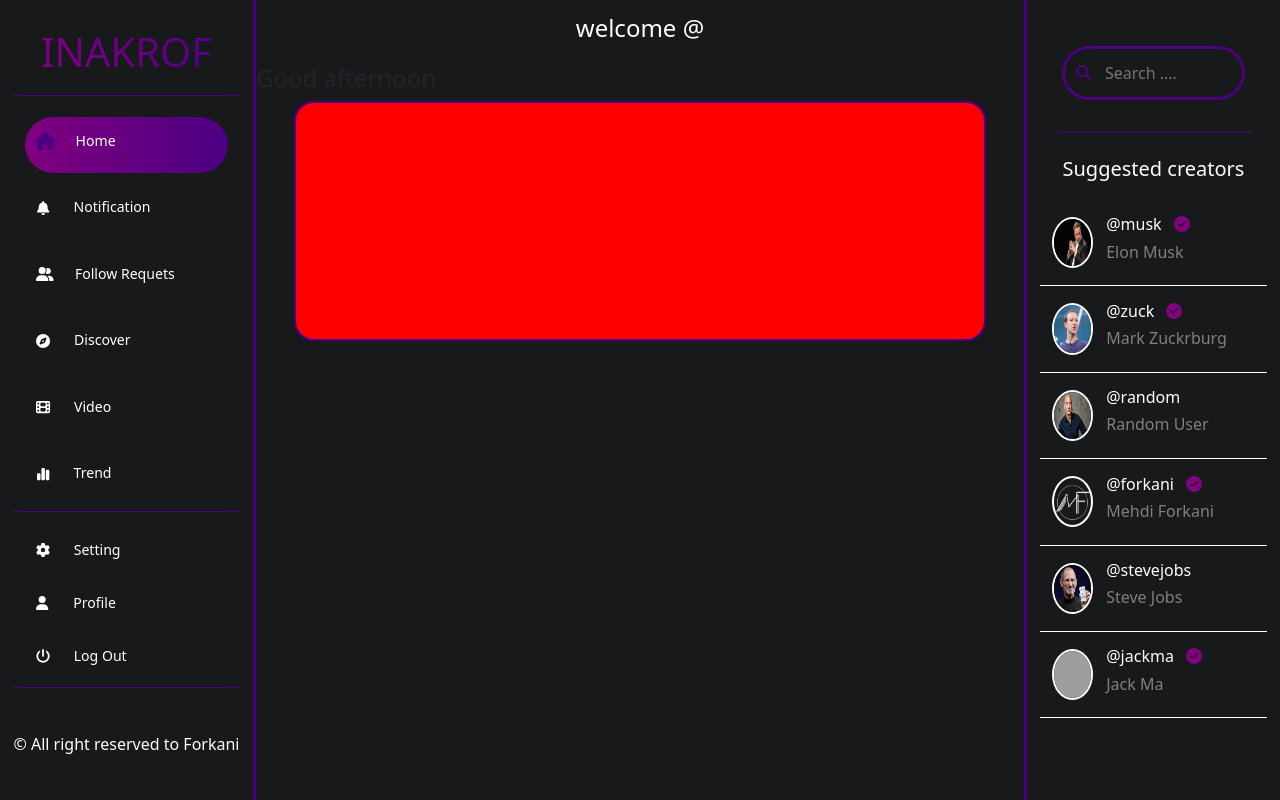
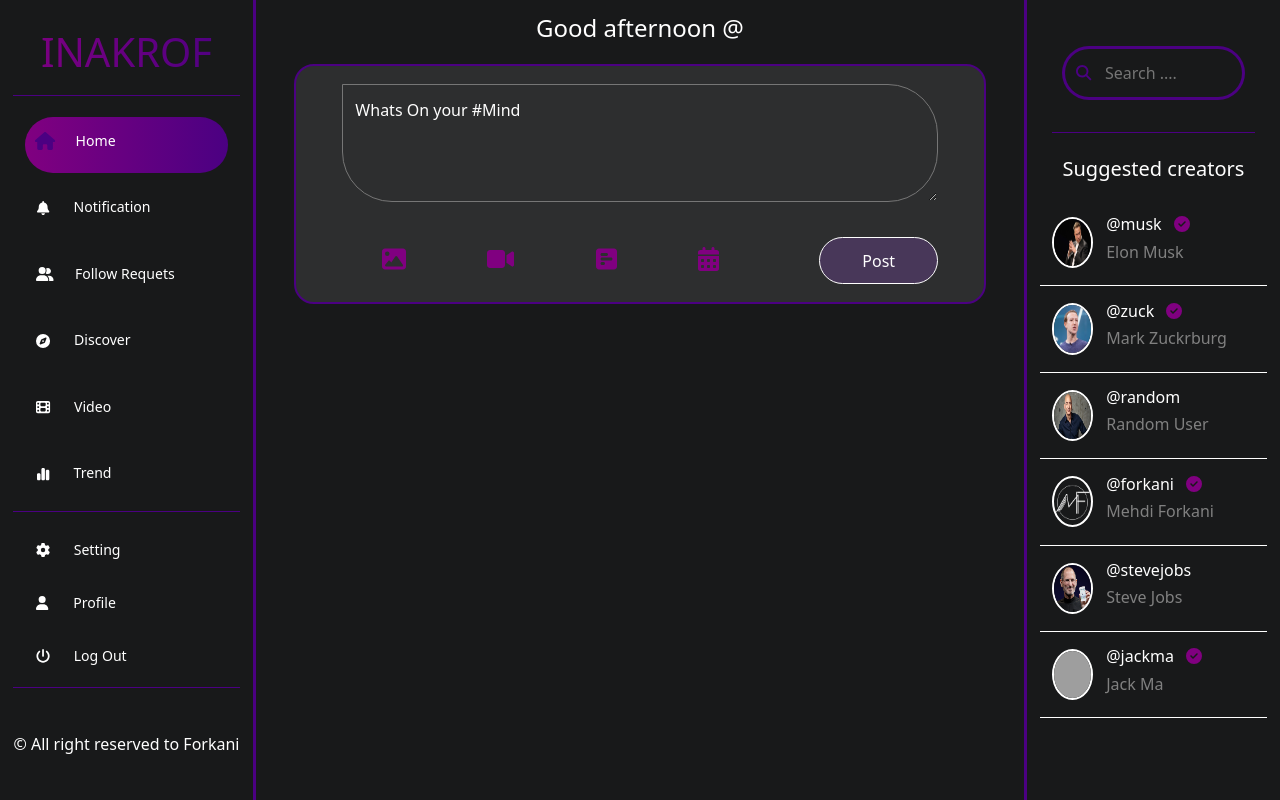
Before and after one commit to forkanimahdi/React-Social-App, a React (Create React App) app: page /Home in a window 1280 px wide. Built offline with nearby package versions, Linux system fonts and the light colour scheme; grey boxes are pictures that could not be loaded.

Commit message:
home page save 2

```diff
--- a/src/App.js
+++ b/src/App.js
@@ -1,6 +1,6 @@
 import React, { useState } from 'react';
 import { Signup } from './pages/Signup/Signup';
-import { Route, Routes } from 'react-router-dom';
+import {  Route, Routes } from 'react-router-dom';
 import {Home } from './pages/Home/Home';
 export function App() {
 
@@ -14,11 +14,11 @@ export function App() {
 
   return (
 
+
     <>
       <Routes>
-        <Route exact path='/' element={<Signup onlineUser={onlineUser} setOnlineUser={setOnlineUser} />}>
-        </Route>
-        <Route exact path='/Home' element={<Home onlineUser={onlineUser} setOnlineUser={setOnlineUser} />} />
+        <Route  path='/' element={<Signup onlineUser={onlineUser} setOnlineUser={setOnlineUser}  />}></Route>
+        <Route  path='/Home' element={<Home onlineUser={onlineUser} setOnlineUser={setOnlineUser} />} />
       </Routes>
     </>
 
--- a/src/pages/Home/Home.js
+++ b/src/pages/Home/Home.js
@@ -12,7 +12,6 @@ export const Home = (props) => {
             <div className="homeContainer">
                 <LeftSidebar />
                 <HomeBody onlineUser={onlineUser} setOnlineUser={setOnlineUser} />
-
                 <RightSideBar />
             </div>
 
--- a/src/pages/Home/components/HomeComponent.js
+++ b/src/pages/Home/components/HomeComponent.js
@@ -1,25 +1,68 @@
 import { useEffect, useState } from 'react';
+import { FontAwesomeIcon } from '@fortawesome/react-fontawesome';
 import './HomeComponent.sass';
+import { faCalendarDays, faImage, faSquarePollHorizontal, faVideo } from '@fortawesome/free-solid-svg-icons';
 
 export const HomeBody = (props) => {
 
     let date = new Date()
     let hours = date.getHours()
     let [dayPeriod, setDayPeriod] = useState('');
+    let [activingButton, setActivingButton] = useState(false)
+
+
+
+
     useEffect(() => {
-            dayPeriod = hours < 12 ? 'mornning' : hours < 18 ? 'afternoon' : "evenning",
-            setDayPeriod(dayPeriod);
-        }, [hours])
+        let periodOfTheDay = hours < 12 ? 'mornning' : hours < 18 ? 'afternoon' : "evenning";
+        setDayPeriod(periodOfTheDay);
+    }, [hours])
+    const ActivingPosting = (event) => {
+
+        if (event !== "") {
+            setActivingButton(true)
+        } else {
+            setActivingButton(false)
+        }
+    }
+
+
 
     return (
         <>
 
             <div className="homebody">
                 <div className="home-welcoming-header">
-                    <h4 className='text-white'>welcome <span className=''>@{props.onlineUser.username}</span></h4>
+                    <h4 className='text-white'>Good {dayPeriod} <span className=''>@{props.onlineUser.username}</span></h4>
                 </div>
-                <h4>Good {dayPeriod}</h4>
                 <div className="container posting-area">
+                    {/* <div className="posting-area-header"></div> */}
+                    <textarea name="" id="" cols="30" rows="10" placeholder='Whats On your #Mind' onChange={(e) => {
+                        ActivingPosting(e.target.value)
+                    }}></textarea>
+                    <div className="posting-pannel d-flex align-items-center justify-content-between">
+                        <div className="posting-options d-flex align-items-center justify-content-around">
+                            <div className="position-relative posting-parentdiv">
+                                <input className='position-absolute w-100 opacity-0 end-0' type="file" accept="image/jpeg, image/png" />
+                                <FontAwesomeIcon className='pannel-icons fs-4' icon={faImage} />
+                            </div>
+                            <div className="position-relative posting-parentdiv">
+                                <input className='position-absolute w-100 opacity-0 end-0' type="file" accept="image/jpeg, image/png" />
+                                <FontAwesomeIcon className='pannel-icons fs-4' icon={faVideo} />
+                            </div>
+                            <div className="position-relative posting-parentdiv">
+                                <input className='position-absolute w-100 opacity-0 end-0' type="file" accept="image/jpeg, image/png" />
+                                <FontAwesomeIcon className='pannel-icons fs-4' icon={faSquarePollHorizontal} />
+                            </div>
+                            <div className="position-relative posting-parentdiv">
+                                <input className='position-absolute w-100 opacity-0 end-0' type="file" accept="image/jpeg, image/png" />
+                                <FontAwesomeIcon className='pannel-icons fs-4' icon={faCalendarDays} />
+                            </div>
+                        </div>
+                        <button className={activingButton === true ? 'posting-activated rounded-pill' : 'posting-desactivated rounded-pill'}>Post</button>
+                    </div>
+                </div>
+                <div className="posts container mt-3 ">
 
                 </div>
 
--- a/src/pages/Home/components/HomeComponent.sass
+++ b/src/pages/Home/components/HomeComponent.sass
@@ -1,5 +1,6 @@
 .homebody
     width: 60%
+    overflow-y: auto
     .home-welcoming-header
         height: 8%
         display: flex
@@ -8,11 +9,53 @@
     .posting-area
         height: 30%
         width: 90%
-        background-color: red
         border: 2px solid indigo
+        display: flex
+        flex-direction: column
+        align-items: center
+        justify-content: space-around
         border-radius: 20px
+        background-color: #ffffff18
+        .posting-area-header
+            width: 90%
+            height: 10%
+        textarea
+            width: 90%
+            height: 50%
+            border-radius: 0 50px 50px 50px
+            background-color: transparent
+            padding: 1vw
+            color: white
+            &::placeholder
+                color: white
+        .posting-pannel
+            width: 90%
+            height: 20%
+            .posting-parentdiv
+                &:hover
+                    cursor: pointer
+            .posting-options
+                width: 70%
+                height: 100%
+                input
+                    width: 10%
+                .pannel-icons
+                    color: purple
 
-// useEffect(() => {
-//   const dayPeriod = hours < 12 ? 'morning' : hours < 18 ? 'afternoon' : 'evening';
-//   setDayPeriod(dayPeriod);
-// }, [hours]);
+            .posting-desactivated,
+            .posting-activated
+                cursor: default
+                width: 20%
+                height: 100%
+                color: white
+                border: 1px solid white
+                background-color: #5e3d7a8e
+            .posting-activated
+                background-color: indigo
+                cursor: pointer
+.posts
+    width: 90%
+    border-top: none
+    height: 1000vw
+.homebody::-webkit-scrollbar
+    display: none
```
